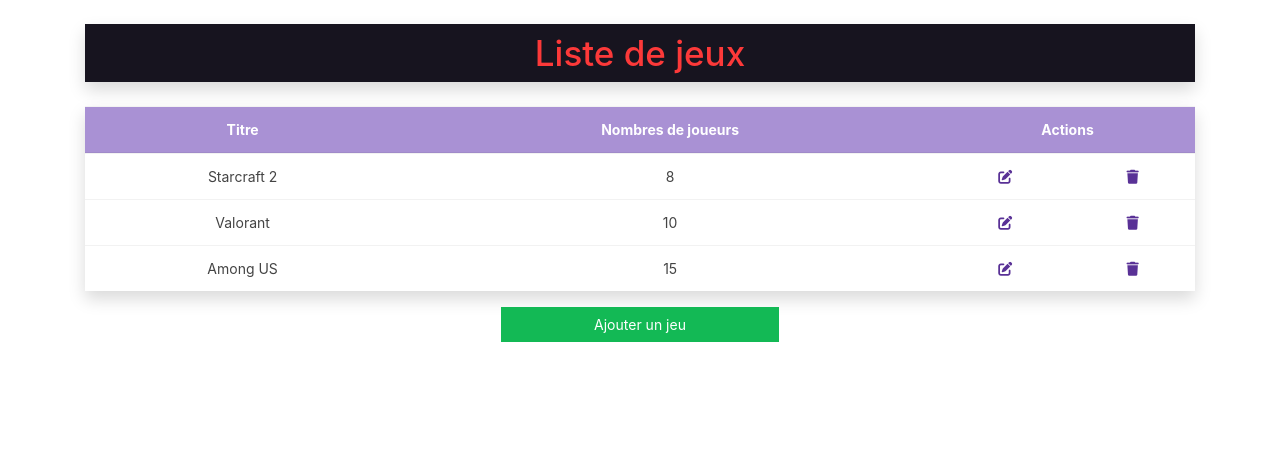
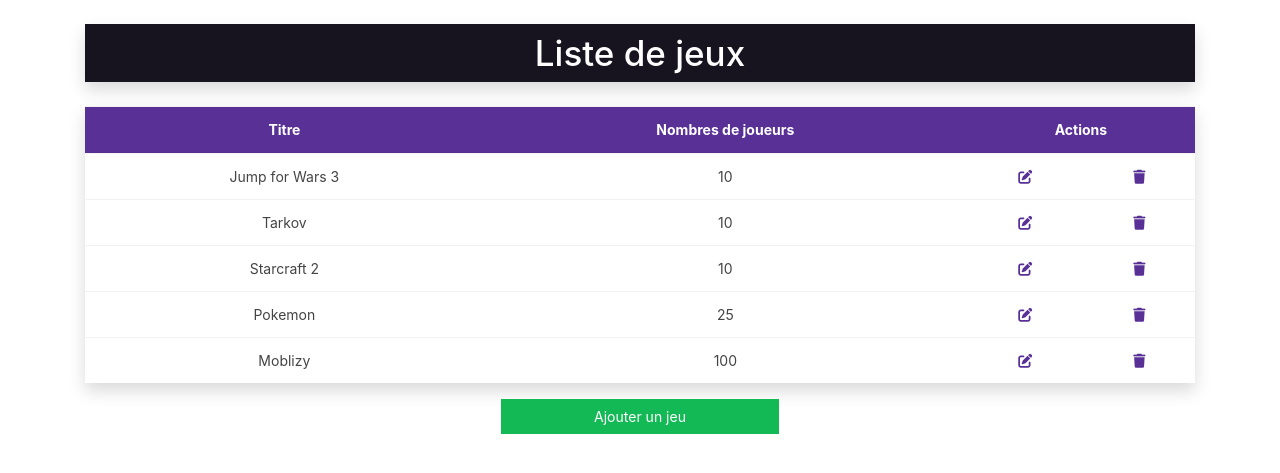
Before and after one commit to camara92/MVC-POO-PHP-FROM-SCRATCH, a PHP site: page /games.php in a window 1280 px wide. Shown: the part 75-548 px from the top of the page. Run offline with PHP 8.4, Linux system fonts and the light colour scheme; some libraries are stand-ins or nearby versions.

Commit message:
Ajout des objets Game dans la page games et création de GameManager (class de gestion )

```diff
--- /dev/null
+++ b/GameManager.php
@@ -0,0 +1,4 @@
+<?php
+
+
+?>
--- a/base.html.php
+++ b/base.html.php
@@ -32,7 +32,7 @@
 
     <div class="container">
 
-        <h1 class="my-4 shadow text-center text-danger bg-dark p-2">
+        <h1 class="my-4 shadow text-center text-white bold  bg-dark p-2">
             <?= $title ?>
         </h1>
 
--- a/games.php
+++ b/games.php
@@ -1,7 +1,19 @@
-<?php  ob_start(); ?>
+<?php
+    require_once ("Game.php");
+
+    $game1= new Game(1, "Jump for Wars 3", 10);
+    $game2= new Game(2, "Tarkov", 10);
+    $game3= new Game(3, "Starcraft 2", 10);
+    $game4= new Game(4, "Pokemon ", 25);
+    $game5= new Game(4, "Moblizy ", 100);
+
+$games = [$game1, $game2, $game3, $game4, $game5];
+
+
+ob_start(); ?>
 
 <table class="table  table-hover text-center shadow">
-  <thead class="bg-secondary text-white">
+  <thead class="bg-primary text-white">
     <tr>
       <th scope="col">Titre</th>
       <th scope="col">Nombres de joueurs</th>
@@ -9,7 +21,7 @@
     </tr>
   </thead>
   <tbody>
-    <tr>
+    <!-- <tr>
       <td>Starcraft 2</td>
       <td>8</td>
       <td><a href=""><i class="fa-solid fa-edit"></i></a></td>
@@ -26,7 +38,16 @@
       <td>15</td>
       <td><a href=""><i class="fa-solid fa-edit"></i></a></td>
       <td><a href=""><i class="fa-solid fa-trash"></i></a></td>
+    </tr> -->
+   <?php foreach($games as $game) : ?>
+    <tr>
+        <td><?= $game->getTitle() ?></td>
+        <td><?= $game->getNbplayers() ?></td>
+        <td><a href=""><i class="fa-solid fa-edit"></i></a></td>
+      <td><a href=""><i class="fa-solid fa-trash"></i></a></td>
+
     </tr>
+  <?php endforeach ; ?>
   </tbody>
 </table>
 
--- a/notes.html
+++ b/notes.html
@@ -10,8 +10,10 @@
     <ul>
         <li>Creation index </li>
         <li>Cdn bootsrap sur bootswatch </li>
-        <li>liens themes :https://getbootstrap.com/docs/4.6/getting-started/introduction/ </li>
+        <li>liens themes  : <a href="https://getbootstrap.com/docs/4.6/getting-started/introduction/">cliquer sur moi ...........</a> </li>
         <li>https://bootswatch.com/4/cerulean/</li>
+        <li>Class Game puis Getter && setters par le plugins </li>
+
     </ul>
 </body>
 </html>
```
